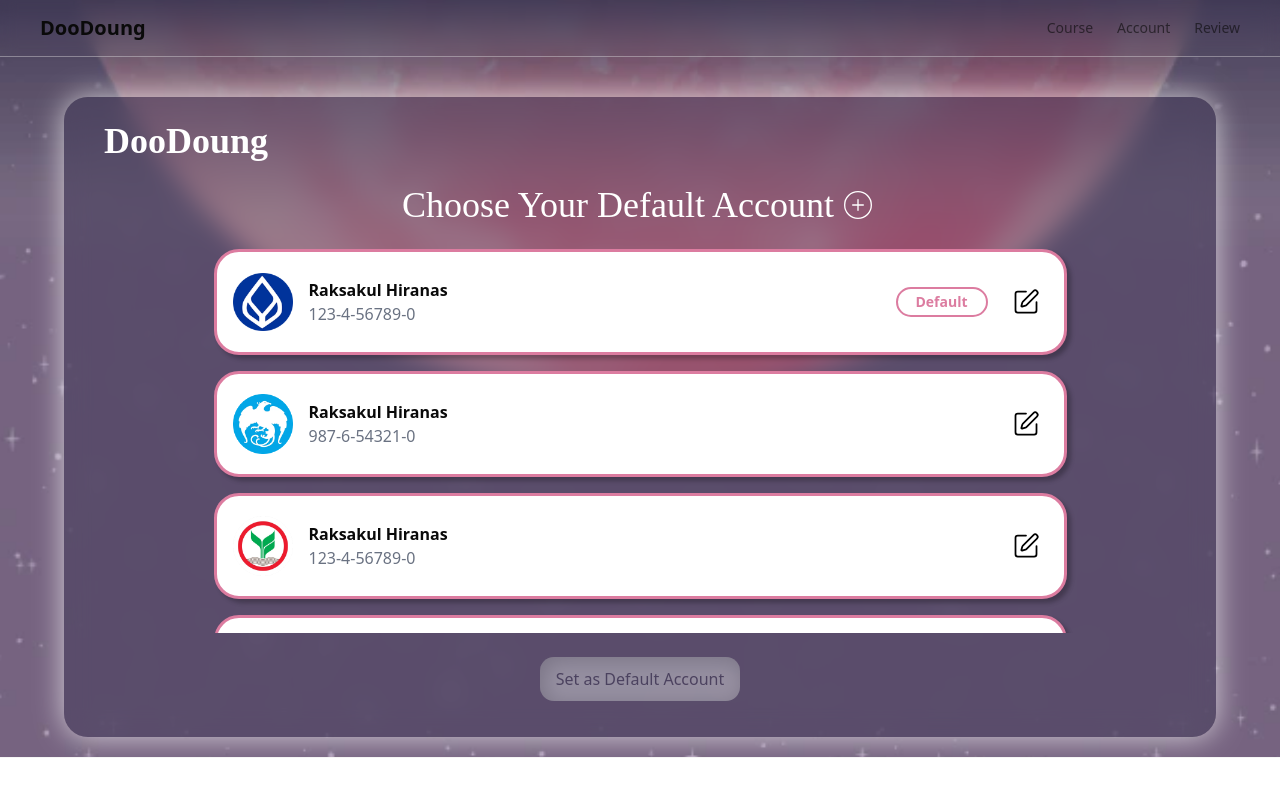
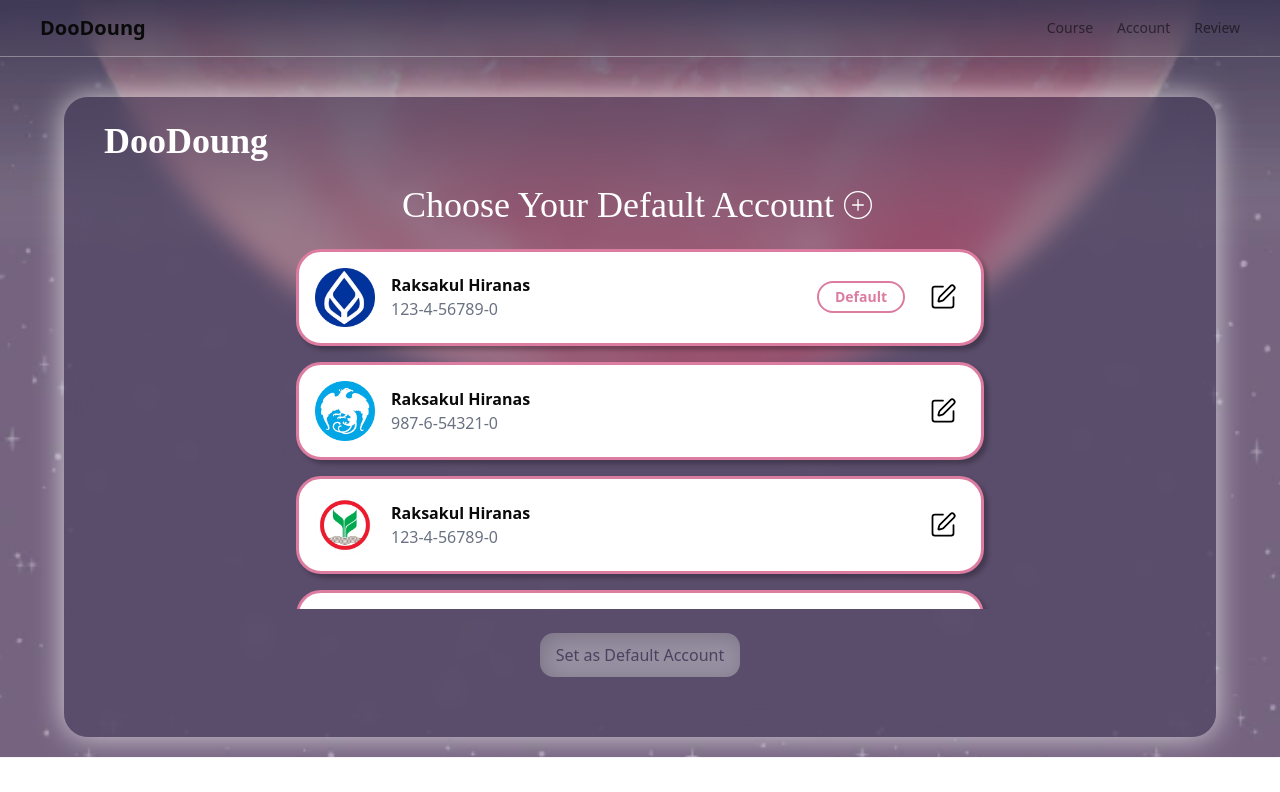
Before and after one commit to DooDoung/doo-doung-frontend, a Next.js app: page /account/prophet/transaction-account in a window 1280 px wide. Shown: the top 792 px of the page. Built offline with nearby package versions, Linux system fonts and the light colour scheme.

Commit message:
update: transaction-account page responsive

```diff
--- a/src/components/transaction/AccountListItem.tsx
+++ b/src/components/transaction/AccountListItem.tsx
@@ -25,30 +25,39 @@ export function AccountListItem({
 
     return (
         <div
-            className={`p-4 w-[853px] h-[106px] shrink-0 flex items-center justify-between cursor-pointer transition-all rounded-[25px] border-[3px] font-chakra ${
+            // 👇 การเปลี่ยนแปลงทั้งหมดอยู่ที่นี่
+            className={`
+                p-4 w-full flex items-center justify-between cursor-pointer
+                transition-all rounded-[25px] border-[3px] font-chakra
+                ${
                     isSelected
                     ? "border-[#DC7CA0] bg-[#FDECF2] shadow-[inset_-4px_-4px_4px_0_#B389EC,inset_5px_5px_15px_0_#DC7CA0]"
                     : "border-[#DC7CA0] bg-white shadow-[4px_4px_4px_0_rgba(0,0,0,0.25)] hover:shadow-[2px_2px_4px_0_rgba(0,0,0,0.25)] hover:bg-gradient-to-r hover:from-[rgba(220,124,160,0.4)] hover:to-[rgba(179,137,236,0.4)]"
-            }`}
+                }
+            `}
             onClick={() => onSelect(account.id)}
         >
-            <div className="flex items-center">
+            <div className="flex items-center min-w-0"> {/* เพิ่ม min-w-0 เพื่อให้ข้อความตัดได้สวยงาม */}
                 <Image
                     src={account.bank.logoUrl}
                     alt={`${account.bank.name} logo`}
                     width={60}
                     height={60}
-                className="mr-4"
+                    className="mr-4 flex-shrink-0" // เพิ่ม flex-shrink-0 เพื่อไม่ให้รูปย่อ
                 />
-                <div>
-                {/* These text elements will now inherit the Chakra font */}
-                <div className="font-chakra font-semibold">{account.accountName}</div>
+                <div className="min-w-0"> {/* เพิ่ม min-w-0 อีกชั้น */}
+                    <div className="font-chakra font-semibold truncate">{account.accountName}</div> {/* เพิ่ม truncate */}
                     <div className="font-chakra text-md text-gray-500">{account.accountNumber}</div>
                 </div>
             </div>
 
-            <div className="flex items-center">
-                {isDefault && <div className="font-chakra text-sm font-semibold mr-4 border-2 border-[#DC7CA0] rounded-[25px] bg-white text-[#DC7CA0] w-[92px] h-[30px] shrink-0 flex items-center justify-center">Default</div>}
+            <div className="flex items-center flex-shrink-0 pl-4"> {/* เพิ่ม flex-shrink-0 และ padding left */}
+                {isDefault && (
+                    // (แนะนำ) ปรับปุ่ม Default ให้ยืดหยุ่นด้วย padding แทน w, h คงที่
+                    <div className="font-chakra text-sm font-semibold mr-4 border-2 border-[#DC7CA0] rounded-[25px] bg-white text-[#DC7CA0] px-4 py-1 flex items-center justify-center">
+                        Default
+                    </div>
+                )}
                 <button className="text-black hover:text-black cursor-pointer p-2" onClick={handleEditClick}>
                     <SquarePen size={28} strokeWidth={1.5} />
                 </button>
--- a/src/components/transaction/TransactionAccountForm.tsx
+++ b/src/components/transaction/TransactionAccountForm.tsx
@@ -50,7 +50,7 @@ export default function TransactionAccountForm({
         {isEditMode ? "Edit Your Transaction Account" : "Create New Transaction Account"}
       </h1>
 
-      <div className="flex items-center gap-16">
+      <div className="flex h-[40vh] items-center gap-16">
         <div className="flex flex-col p-10 rounded-lg">
             <p className="m-2 text-white">Select Your Bank</p>
             <div className="grid grid-cols-4 gap-4">
@@ -85,7 +85,7 @@ export default function TransactionAccountForm({
               <Label htmlFor="accountName" className="text-white text-xl">Account Name</Label>
               <Input
                 id="accountName"
-                className="text-lg h-12 w-80 px-4"
+                className="text-lg h-[8vh] w-[40vh] px-4"
                 type="text"
                 value={accountName}
                 onChange={(e) => setAccountName(e.target.value)}
@@ -97,7 +97,7 @@ export default function TransactionAccountForm({
               <Label htmlFor="accountNumber" className="text-white text-xl">Account Number</Label>
               <Input
                 id="accountNumber"
-                className="text-lg h-12 w-80 px-4"
+                className="text-lg h-[8vh] w-[40vh] px-4"
                 type="text"
                 value={accountNumber}
                 onChange={(e) => setAccountNumber(e.target.value)}
--- a/src/pages/account/prophet/transaction-account.tsx
+++ b/src/pages/account/prophet/transaction-account.tsx
@@ -1,6 +1,5 @@
 "use client";
 import { CirclePlus } from "lucide-react";
-import localFont from "next/font/local";
 
 import { DefaultLayout } from "@/components/globalComponents";
 import GlobalButton from "@/components/globalComponents/Button";
@@ -70,7 +69,7 @@ export default function ProphetTransactionAccountPage() {
               />
             </button>
           </div>
-          <div className="flex w-full max-h-96 flex-col items-center gap-4 overflow-y-auto px-4 mt-4">
+          <div className="flex w-[90vh] h-[45vh] flex-col items-center gap-4 overflow-y-auto px-4 mt-4">
             {accounts.map((account) => (
               <AccountListItem
                 key={account.id}
```
Lines whose indentation alone changed are shown as unchanged.
